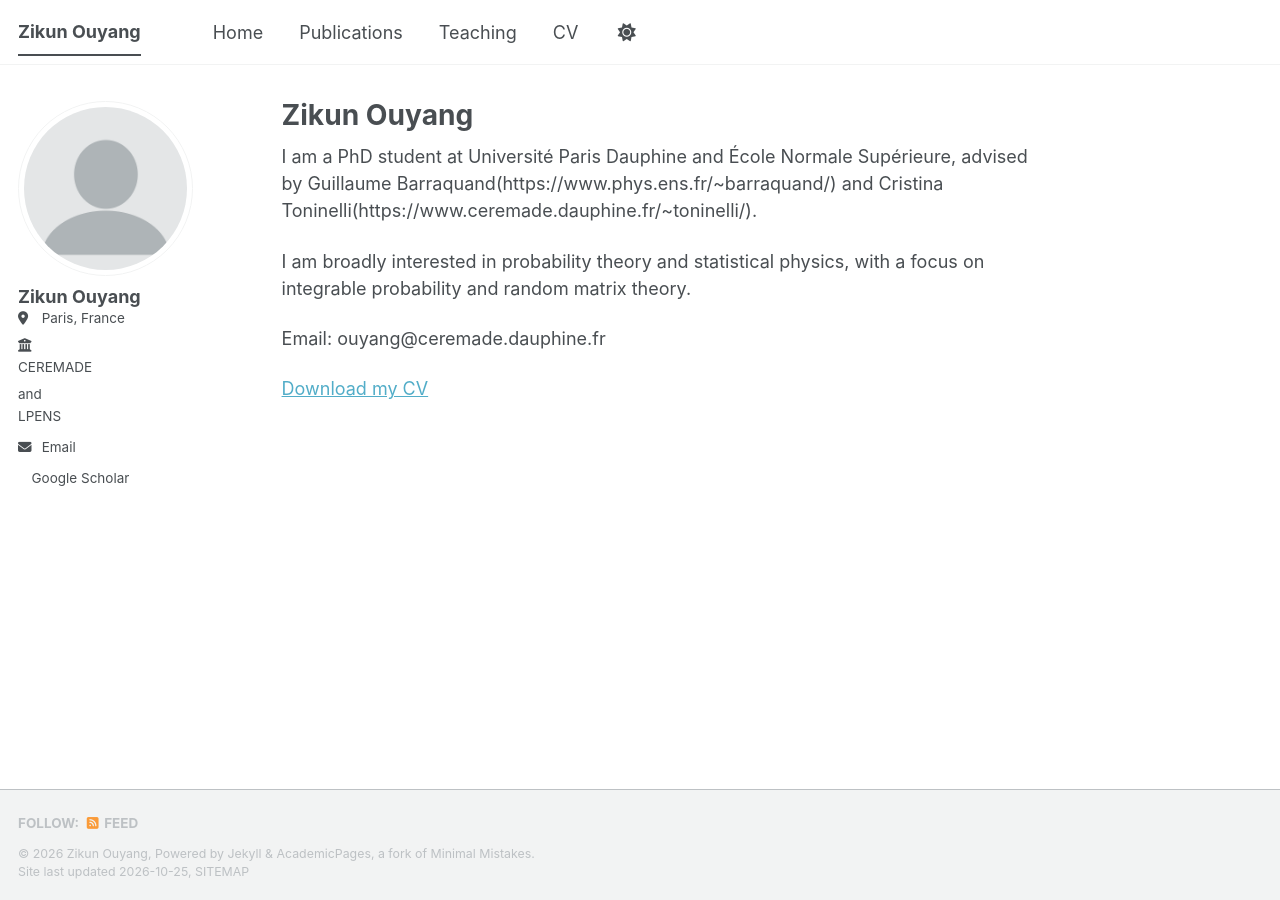
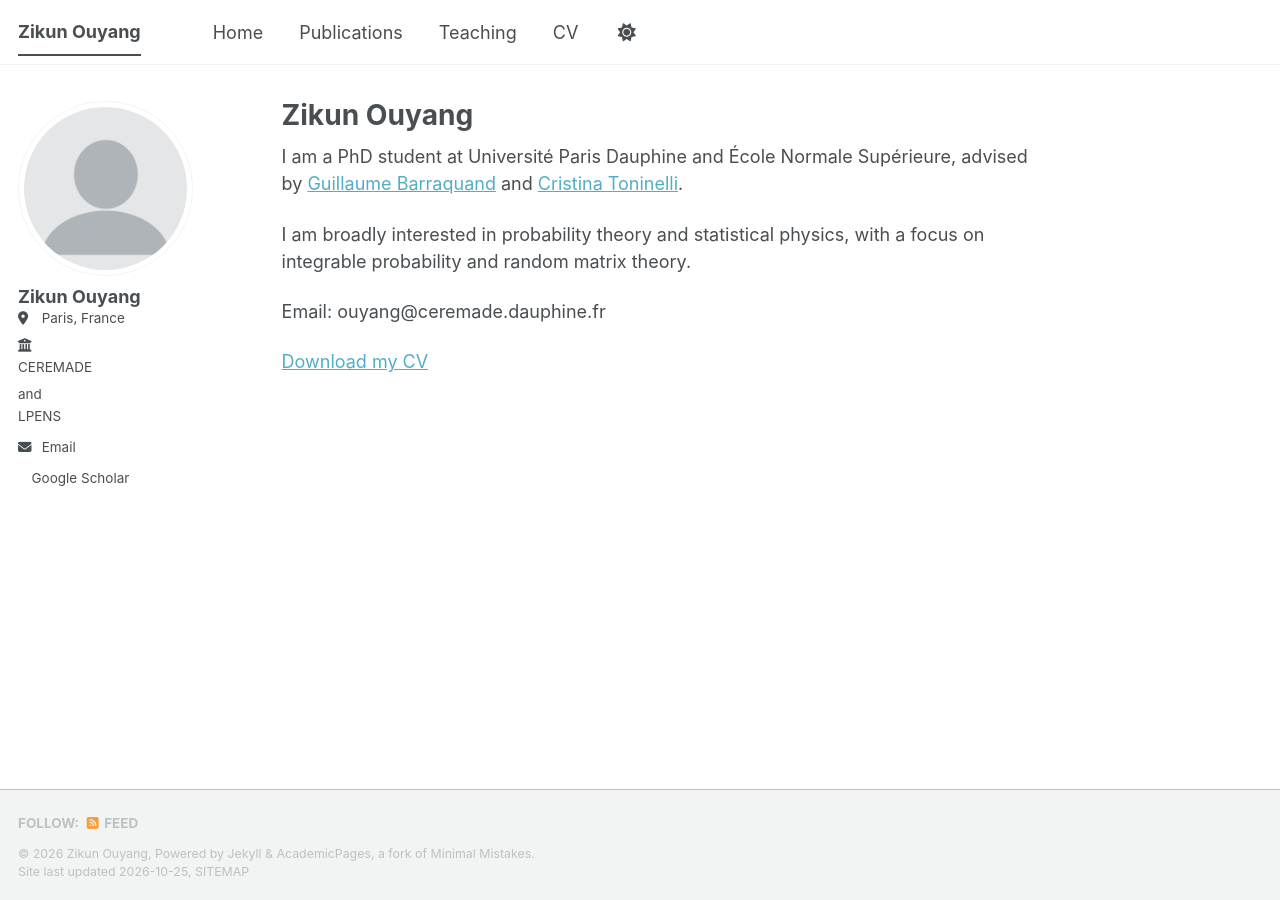
Before and after one commit to ZikunOuyang/zikunouyang.github.io, a Jekyll site: the page built from _pages/about.md, in a window 1280 px wide. Built offline with Jekyll 4.4.1, drawn with Linux system fonts in a browser that asks for light colours; a style sheet for code colours, icons or effects is not loaded.

Commit message:
Update about.md

```diff
--- a/_pages/about.md
+++ b/_pages/about.md
@@ -7,7 +7,7 @@ redirect_from:
   - /about.html
 ---
 
-I am a PhD student at Université Paris Dauphine and École Normale Supérieure, advised by Guillaume Barraquand(https://www.phys.ens.fr/~barraquand/) and Cristina Toninelli(https://www.ceremade.dauphine.fr/~toninelli/).
+I am a PhD student at Université Paris Dauphine and École Normale Supérieure, advised by [Guillaume Barraquand](https://www.phys.ens.fr/~barraquand/) and [Cristina Toninelli](https://www.ceremade.dauphine.fr/~toninelli/).
 
 I am broadly interested in probability theory and statistical physics, with a focus on integrable probability and random matrix theory.
 
```
